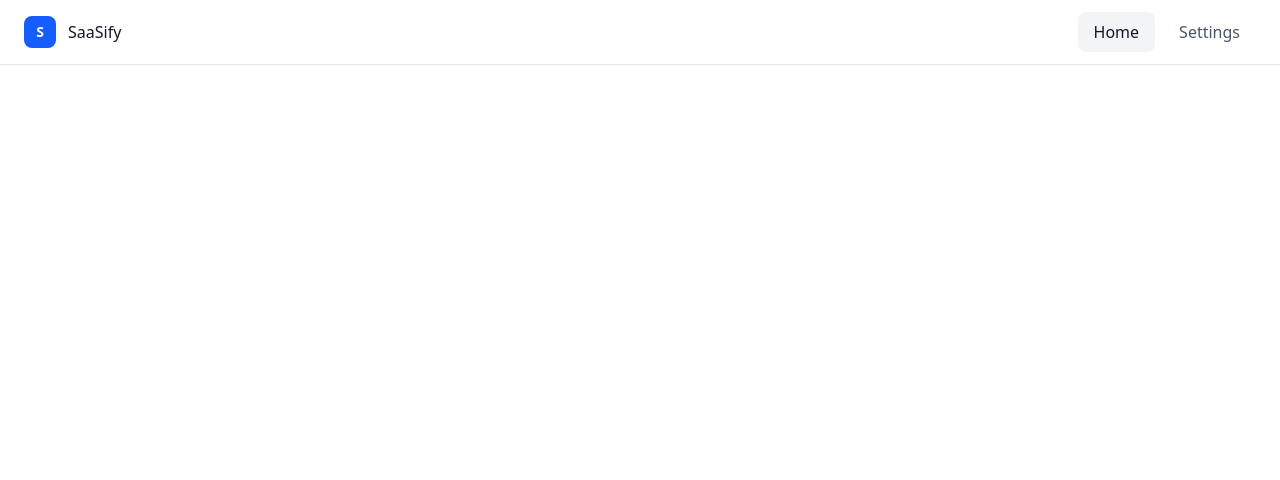
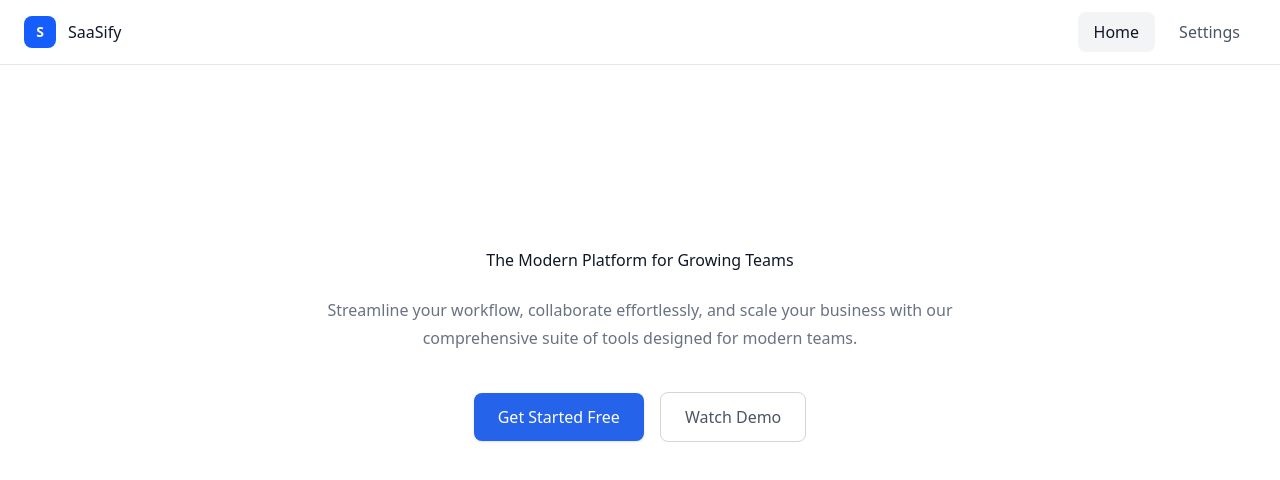
Before and after one commit to sepehrnarimani/Angular_Practice, an Angular app: page / in a window 1280 px wide. Shown: the top 480 px of the page. Built offline with nearby package versions, Linux system fonts and the light colour scheme.

Commit message:
added hero section to project.

```diff
--- a/src/app/app.html
+++ b/src/app/app.html
@@ -1,5 +1,3 @@
-<app-navbar></app-navbar>
-
 <main class="min-h-screen">
   <router-outlet></router-outlet>
 </main>
--- a/src/app/app.routes.ts
+++ b/src/app/app.routes.ts
@@ -1,3 +1,6 @@
 import { Routes } from '@angular/router';
+import { HomeComponent } from './pages/home/home';
 
-export const routes: Routes = [];
+export const routes: Routes = [
+  { path: '', component: HomeComponent },
+];
--- a/src/app/app.ts
+++ b/src/app/app.ts
@@ -5,7 +5,7 @@ import { NavbarComponent } from './components/navbar/navbar';
 @Component({
   selector: 'app-root',
   standalone: true,
-  imports: [RouterOutlet, NavbarComponent],
+  imports: [RouterOutlet],
   templateUrl: './app.html',
   styleUrl: './app.css',
 })
--- /dev/null
+++ b/src/app/components/hero-section/hero-section.html
@@ -0,0 +1,23 @@
+<section class="mx-auto max-w-7xl px-6">
+  <div class="flex min-h-[70vh] flex-col items-center justify-center text-center">
+    <p class="text-base font-normal text-gray-900">
+      The Modern Platform for Growing Teams
+    </p>
+
+    <p class="mt-6 max-w-2xl text-base leading-7 text-gray-500">
+      Streamline your workflow, collaborate effortlessly, and scale your business with our
+      comprehensive suite of tools designed for modern teams.
+    </p>
+
+    <div class="mt-10 flex items-center gap-4">
+      <app-primary-button text="Get Started Free"></app-primary-button>
+
+      <button
+        type="button"
+        class="rounded-lg border border-gray-300 bg-white px-6 py-3 text-base font-normal text-gray-600 transition hover:bg-gray-100"
+      >
+        Watch Demo
+      </button>
+    </div>
+  </div>
+</section>
--- /dev/null
+++ b/src/app/components/primary-button/primary-button.html
@@ -0,0 +1,9 @@
+<button
+  type="button"
+  class="rounded-lg px-6 py-3 text-base font-normal text-white shadow-sm transition hover:opacity-95 focus:outline-none focus:ring-2 focus:ring-offset-2 hover:bg-blue-950
+    hover:translate-0.5
+    hover:shadow-md"
+  [ngStyle]="{ backgroundColor: color }"
+>
+  {{ text }}
+</button>
--- /dev/null
+++ b/src/app/pages/home/home.html
@@ -0,0 +1,2 @@
+<app-navbar></app-navbar>
+<app-hero-section></app-hero-section>
--- /dev/null
+++ b/src/app/pages/home/home.ts
@@ -0,0 +1,11 @@
+import { Component } from '@angular/core';
+import { NavbarComponent } from '../../components/navbar/navbar';
+import { HeroSectionComponent } from '../../components/hero-section/hero-section';
+
+@Component({
+  selector: 'app-home',
+  standalone: true,
+  imports: [NavbarComponent, HeroSectionComponent],
+  templateUrl: './home.html',
+})
+export class HomeComponent {}
```
Also changed, not shown: src/app/components/hero-section/hero-section.ts (added, +10 -0 lines), src/app/components/primary-button/primary-button.ts (added, +15 -0 lines), src/app/components/hero-section/hero-section.css (added), src/app/components/primary-button/primary-button.css (added), src/app/pages/home/home.css (added).
